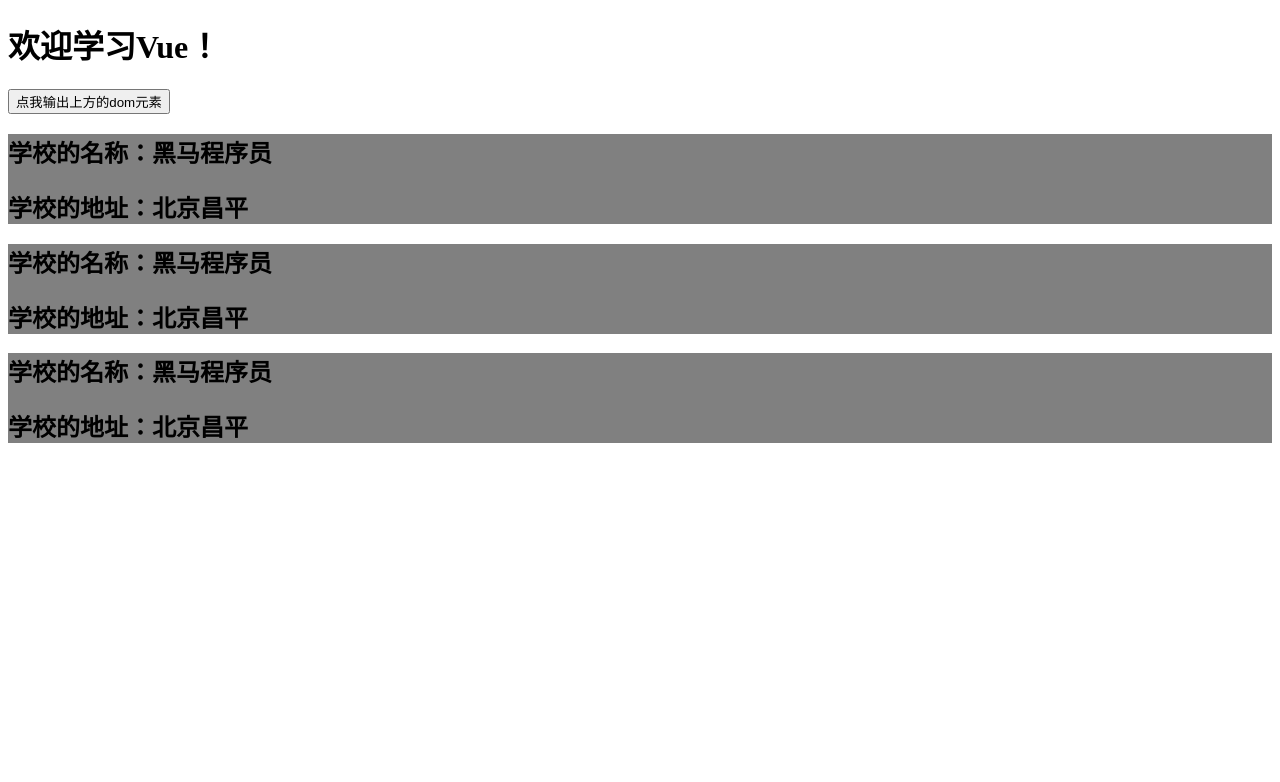
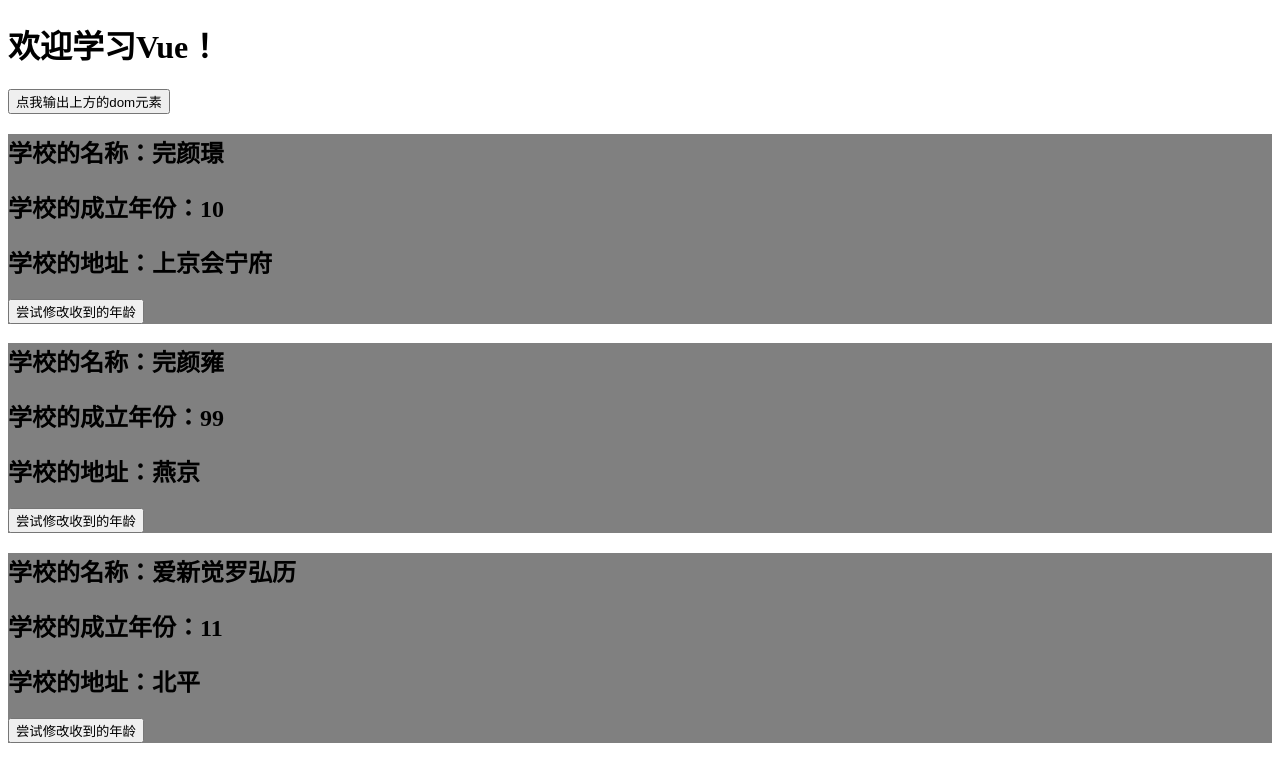
Before and after one commit to AlibabaP8Developer/front-vue-study, a Vue app in the folder vue-init/: page / in a window 1280 px wide. Shown: the top 782 px of the page. Built offline with nearby package versions, Linux system fonts and the light colour scheme.

Commit message:
Vue脚手架基础

```diff
--- a/vue-init/src/App.vue
+++ b/vue-init/src/App.vue
@@ -2,19 +2,19 @@
   <div id="app">
     <h1 v-text="msg" ref="title"></h1>
     <button @click="showDOM">点我输出上方的dom元素</button>
-    <school ref="sc"></school>
-    <school></school>
-    <school></school>
+    <student ref="sc" name="完颜璟" address="上京会宁府" :age="10"></student>
+    <student name="完颜雍" address="燕京" ></student>
+    <student name="爱新觉罗弘历" address="北平" :age="11"></student>
   </div>
 </template>
 
 <script>
-import School from "@/components/School";
+import Student from "@/components/Student";
 
 export default {
   name: 'App',
   components: {
-    School
+    Student
   },
   data() {
     return {
@@ -23,7 +23,7 @@ export default {
   },
   methods: {
     showDOM() {
-      console.log('---', this.$refs.sc)
+      console.log('---', this.$refs)
     }
   }
 }
--- a/vue-init/src/components/School.vue
+++ /dev/null
@@ -1,25 +0,0 @@
-<template>
-  <div class="school">
-    <h2>学校的名称：{{name}}</h2>
-    <h2>学校的地址：{{address}}</h2>
-  </div>
-</template>
-
-<script>
-export default {
-  name: 'School',
-  data() {
-    return {
-      name: '黑马程序员',
-      address: '北京昌平'
-    }
-  }
-}
-</script>
-
-<!-- Add "scoped" attribute to limit CSS to this component only -->
-<style scoped>
-.school{
-  background-color: gray;
-}
-</style>
--- /dev/null
+++ b/vue-init/src/components/Student.vue
@@ -0,0 +1,51 @@
+<template>
+  <div class="school">
+    <h2>学校的名称：{{ name }}</h2>
+    <h2>学校的成立年份：{{ myAge }}</h2>
+    <h2>学校的地址：{{ address }}</h2>
+    <button @click="updateAge">尝试修改收到的年龄</button>
+  </div>
+</template>
+
+<script>
+export default {
+  name: 'School',
+  //props: ['name', 'address'],
+  //接收的同时对数据进行类型限制
+  // props: {
+  //   name: String,
+  //   year: Number,
+  //   address: String
+  // },
+  props: {
+    name: {
+      type: String,
+      required: true  // 必须传的
+    },
+    age: {
+      type: Number,
+      default: 99
+    },
+    address: {
+      type: String,
+      required: true  // 必须传的
+    }
+  },
+  data() {
+    return {
+      myAge: this.age
+    }
+  },
+  methods: {
+    updateAge() {
+      this.myAge++
+    }
+  }
+}
+</script>
+
+<style scoped>
+.school {
+  background-color: gray;
+}
+</style>
```
